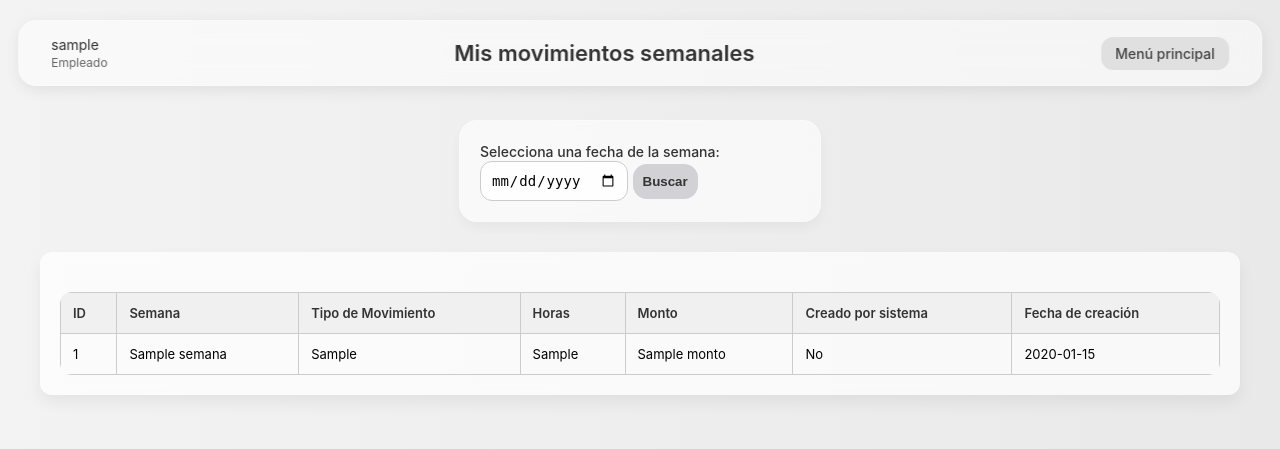
After one commit to Tgeim/TP-3.4, a Flask app: template APP/templates/usuario/listar_movimientos_empleado.html in a window 1280 px wide. The commit adds this page. Shown: the top 449 px of the page. Run offline with Flask 3, Linux system fonts and the light colour scheme; the template is opened without the code that fills it: most values are stand-ins (such as "Sample title", 1, 10 or a date in 2020).

```diff
--- a/APP/main.py
+++ b/APP/main.py
@@ -12,6 +12,8 @@ from backend.bitacora_admin import ruta_bitacora_admin
 from backend.impersonar_empleado import ruta_impersonar_empleado
 from backend.admin import ruta_admin
 from backend.planillas_empleado import ruta_planillas_empleado
+from backend.listar_movimientos_empleado import ruta_movimientos_empleado
+
 app = Flask(__name__)
 app.secret_key = 'clave_secreta_segura'
 
@@ -29,6 +31,7 @@ app.register_blueprint(ruta_bitacora_admin)
 app.register_blueprint(ruta_impersonar_empleado)
 app.register_blueprint(ruta_admin)
 app.register_blueprint(ruta_planillas_empleado)
+app.register_blueprint(ruta_movimientos_empleado)
 
 # Ruta raíz
 @app.route('/')
--- a/APP/static/css/estilos.css
+++ b/APP/static/css/estilos.css
@@ -1124,3 +1124,68 @@ button[type="submit"]:hover {
     background-color: #ff4d4d;
     color: white;
 }
+
+/* ===== Estilo específico para vista de movimientos del empleado ===== */
+.movimientos-empleado {
+    padding: 120px 40px 40px 40px;
+    max-width: 1700px;
+    margin: 0 auto;
+    font-family: -apple-system, BlinkMacSystemFont, "Segoe UI", Roboto, Oxygen, Ubuntu;
+}
+
+/* Reutiliza navbar existente */
+.navbar-movimientos {
+    position: fixed;
+    top: 20px;
+    left: 50%;
+    transform: translateX(-50%);
+    width: 92%;
+    max-width: 1700px;
+    height: 64px;
+    background: rgba(255, 255, 255, 0.5);
+    backdrop-filter: blur(12px);
+    border-radius: 18px;
+    box-shadow: 0 4px 15px rgba(0, 0, 0, 0.08);
+    display: flex;
+    align-items: center;
+    justify-content: space-between;
+    padding: 0 32px;
+    z-index: 999;
+    border: 1px solid rgba(255, 255, 255, 0.3);
+}
+
+.navbar-movimientos .usuario-info {
+    display: flex;
+    flex-direction: column;
+    font-size: 14px;
+    color: #333;
+}
+
+.navbar-movimientos .usuario-info .rol {
+    font-size: 12px;
+    color: #666;
+    margin-top: 2px;
+}
+
+.navbar-movimientos .titulo-menu h1 {
+    font-size: 22px;
+    font-weight: 600;
+    color: #333;
+    margin: 0;
+}
+
+.navbar-movimientos .btn-menu {
+    text-decoration: none;
+    color: #444;
+    background-color: #e0e0e0;
+    padding: 8px 14px;
+    border-radius: 12px;
+    font-size: 14px;
+    font-weight: 500;
+    transition: background-color 0.3s ease, color 0.3s ease;
+}
+
+.navbar-movimientos .btn-menu:hover {
+    background-color: #ff4d4d;
+    color: white;
+}
--- a/APP/templates/menu_empleado.html
+++ b/APP/templates/menu_empleado.html
@@ -24,7 +24,7 @@
 
         <div class="contenedor-botones">
             <a href="/usuario/planillas">Ver planillas</a>
-            <a href="#">Ver movimientos</a>
+            <a href="/usuario/movimientos">Ver movimientos</a>
             <a href="#">Ver marcas</a>
         </div>
     </div>
--- /dev/null
+++ b/APP/templates/usuario/listar_movimientos_empleado.html
@@ -0,0 +1,63 @@
+{% extends "base.html" %}
+
+{% block titulo %}Mis Movimientos Semanales{% endblock %}
+
+{% block contenido %}
+<div class="movimientos-empleado">
+
+    <!-- Barra superior -->
+    <div class="navbar-movimientos">
+        <div class="usuario-info">
+            {{ usuario.username }}
+            <div class="rol">Empleado</div>
+        </div>
+        <div class="titulo-menu">
+            <h1>Mis movimientos semanales</h1>
+        </div>
+        <a href="/menu_empleado" class="btn-menu">Menú principal</a>
+    </div>
+
+    <!-- Selector de fecha -->
+    <form method="get" class="formulario-movimientos">
+        <div class="filtro-opciones">
+            <label>Selecciona una fecha de la semana:</label>
+            <input type="date" name="fecha" value="{{ fecha }}">
+            <button type="submit" class="boton-filtrar">Buscar</button>
+        </div>
+    </form>
+
+    {% if movimientos %}
+    <div class="tabla-contenedor">
+        <table class="tabla-estilizada">
+            <thead>
+                <tr>
+                    <th>ID</th>
+                    <th>Semana</th>
+                    <th>Tipo de Movimiento</th>
+                    <th>Horas</th>
+                    <th>Monto</th>
+                    <th>Creado por sistema</th>
+                    <th>Fecha de creación</th>
+                </tr>
+            </thead>
+            <tbody>
+                {% for m in movimientos %}
+                <tr>
+                    <td>{{ m.id }}</td>
+                    <td>{{ m.semana }}</td>
+                    <td>{{ m.tipoMovimiento }}</td>
+                    <td>{{ m.cantidadHoras }}</td>
+                    <td>{{ m.monto }}</td>
+                    <td>{{ 'Sí' if m.creadoPorSistema else 'No' }}</td>
+                    <td>{{ m.fechaCreacion.strftime('%Y-%m-%d') }}</td>
+                </tr>
+                {% endfor %}
+            </tbody>
+        </table>
+    </div>
+    {% else %}
+        <p style="text-align: center; margin-top: 2rem;">No se encontraron movimientos para la semana seleccionada.</p>
+    {% endif %}
+
+</div>
+{% endblock %}
```
Also changed, not shown: APP/backend/listar_movimientos_empleado.py (added, +46 -0 lines).
